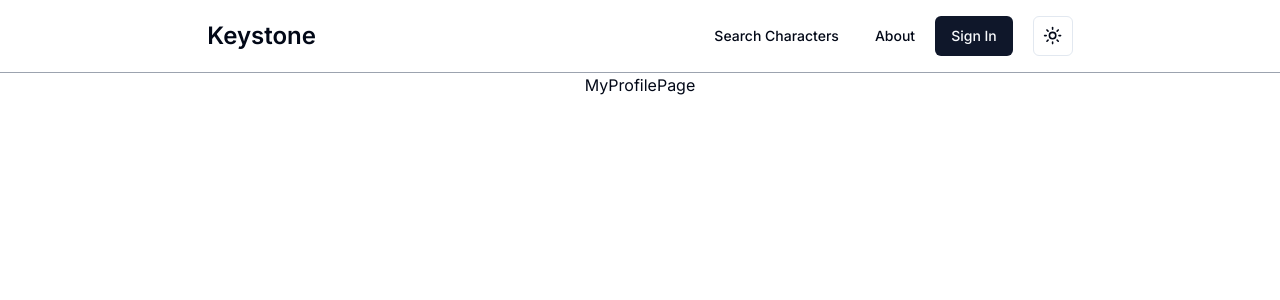
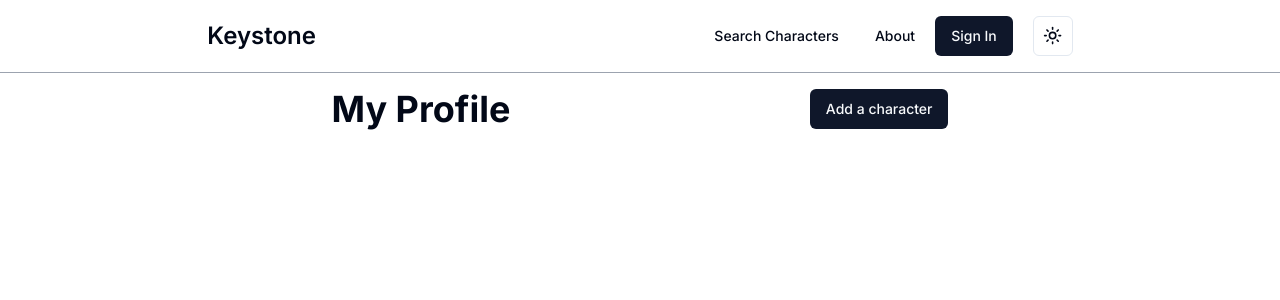
Before and after one commit to awonfs/keystone, a Next.js app: page /my-profile in a window 1280 px wide. Shown: the top 300 px of the page. Built offline with nearby package versions, Linux system fonts and the light colour scheme; no server answers.

Commit message:
Started working on ProfilePage

```diff
--- a/app/my-profile/page.tsx
+++ b/app/my-profile/page.tsx
@@ -1,7 +1,12 @@
+import { Button } from "@/components/ui/button";
+
 function MyProfilePage() {
   return (
     <div className="container flex flex-col items-center justify-center">
-      MyProfilePage
+      <header className="flex items-center justify-evenly w-full mt-4">
+        <h1 className="text-4xl font-bold">My Profile</h1>
+        <Button>Add a character</Button>
+      </header>
     </div>
   );
 }
```
